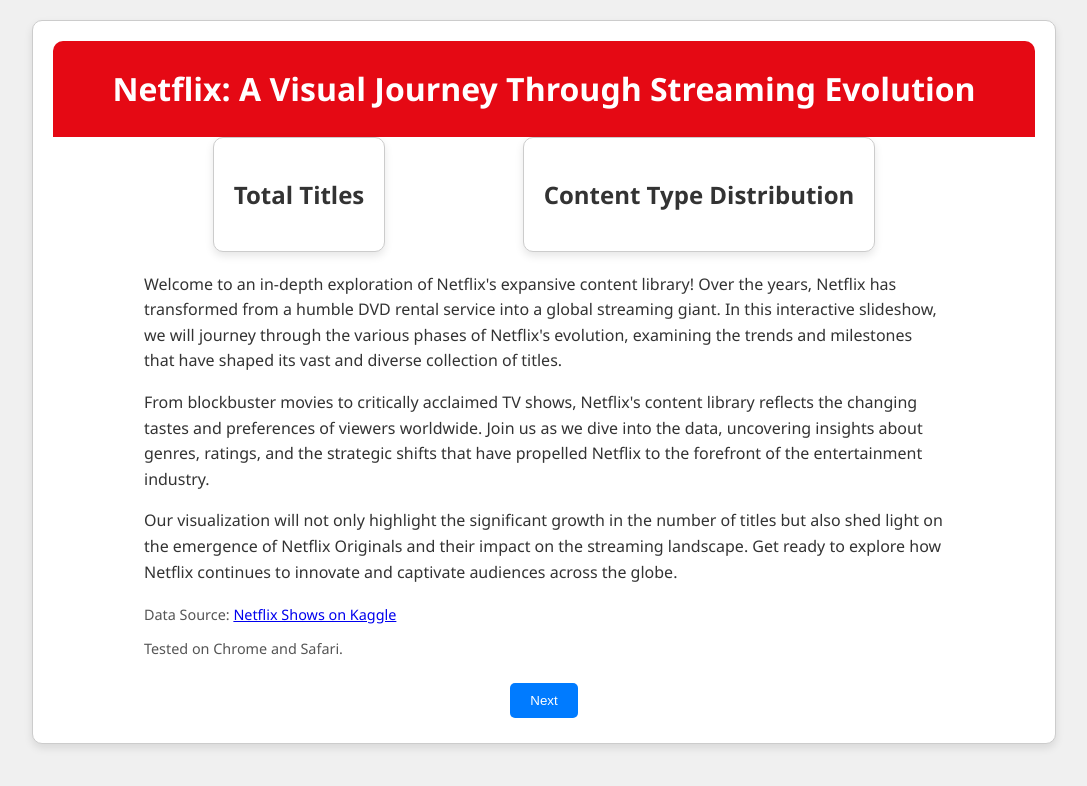
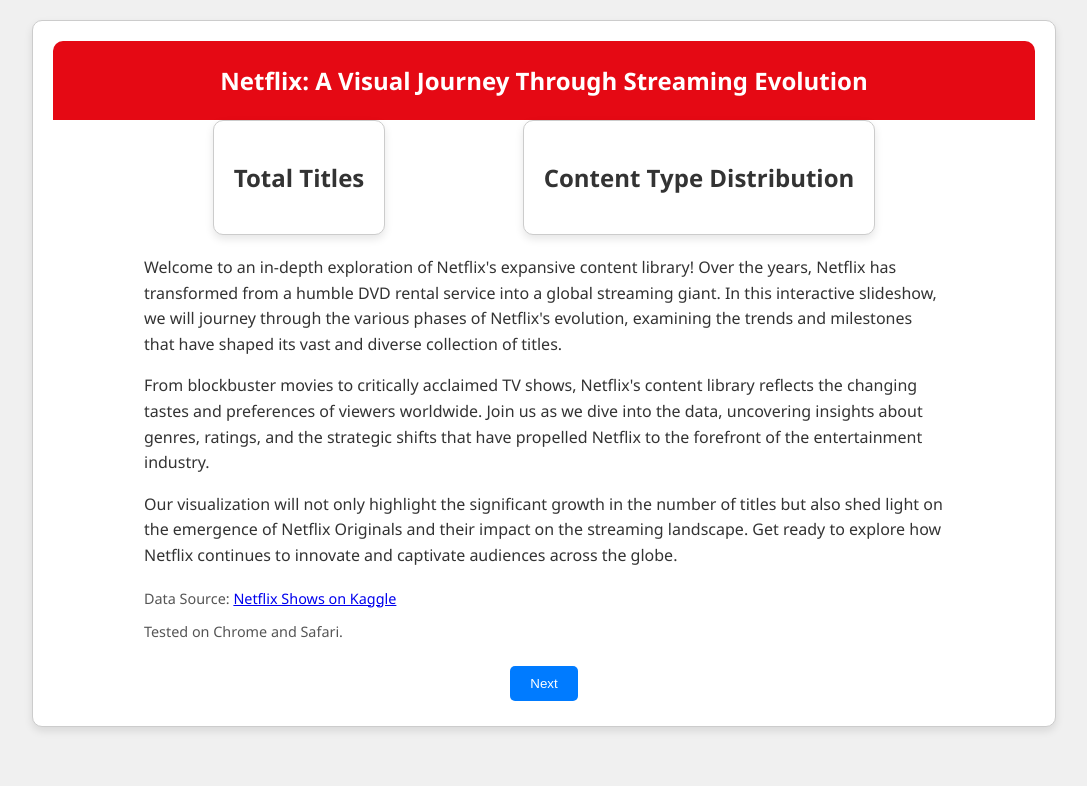
Before and after one commit to manish9363/narrative-visualization, a plain HTML site: page index.html in a window 1280 px wide. Shown: the whole page, without its empty margins (96-1183 px from the left). Drawn offline with nearby package versions, Linux system fonts and the light colour scheme; no server answers.

Commit message:
style to reduce header text length

```diff
--- a/css/style.css
+++ b/css/style.css
@@ -27,10 +27,10 @@
 .header {
   background-color: #e50914; /* Netflix Red */
   color: white;
-  padding: 5px 0;
+  padding: 7px 0;
   text-align: center;
   border-radius: 10px 10px 0 0;
-  font-size: 1em;
+  font-size: 0.75em;
 }
 
 .hidden {
```
